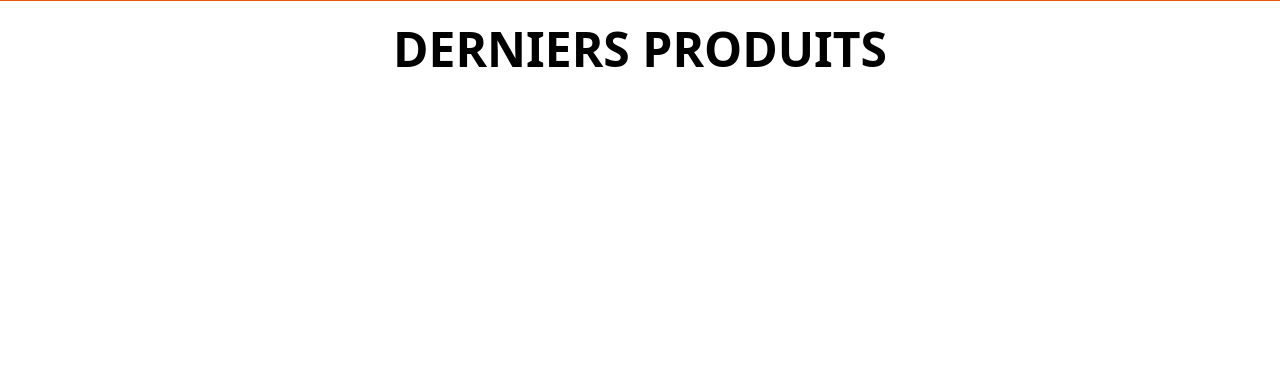
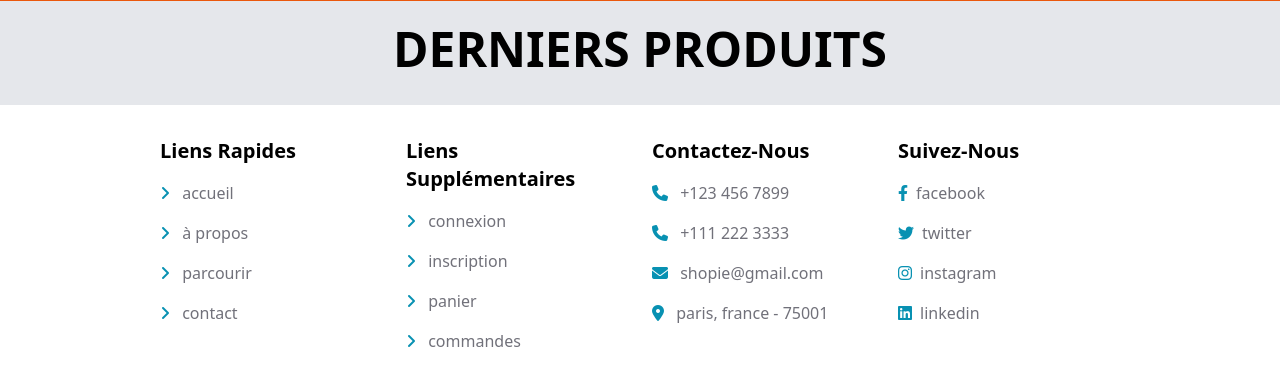
Before and after one commit to ClementBartholome/ecommerce-store, a PHP site: page / in a window 1280 px wide. Shown: the part 547-932 px from the top of the page. Before the commit the page ends 614 px from the top, so only its background shows below. Run offline with PHP 8.4, Linux system fonts and the light colour scheme; data that the repository does not hold is empty; some libraries are stand-ins or nearby versions.

Commit message:
footer style

```diff
--- a/views/home.php
+++ b/views/home.php
@@ -1,4 +1,4 @@
-<main >
+<main class="bg-gray-200" >
     <div class="bg-orange-600">
         <section class="m-auto max-w-3xl p-8">
 
--- a/views/template.php
+++ b/views/template.php
@@ -27,6 +27,53 @@
 
         </header>
         <?php include($contentView); ?>
+
+        <footer>
+
+            <section class="grid grid-cols-4 gap-6 items-start max-w-5xl m-auto p-8">
+
+            <!--
+                    display: grid;
+    grid-template-columns: repeat(auto-fit, minmax(27rem, 1fr));
+    gap: 1.5rem;
+    align-items: flex-start;
+-->
+
+                <div class="flex flex-col gap-4">
+                    <h3 class="capitalize text-xl font-bold">liens rapides</h3>
+                    <a href="home.php" class="text-zinc-500"> <i class="fas fa-angle-right pr-2 text-cyan-600	"></i> accueil</a>
+                    <a href="about.php" class="text-zinc-500"> <i class="fas fa-angle-right pr-2 text-cyan-600	"></i> à propos</a>
+                    <a href="shop.php" class="text-zinc-500"> <i class="fas fa-angle-right pr-2 text-cyan-600	"></i> parcourir</a>
+                    <a href="contact.php" class="text-zinc-500"> <i class="fas fa-angle-right pr-2 text-cyan-600	"></i> contact</a>
+                </div>
+
+                <div class="flex flex-col gap-4">
+                    <h3 class="capitalize text-xl font-bold">liens supplémentaires</h3>
+                    <a href="user_login.php" class="text-zinc-500"> <i class="fas fa-angle-right pr-2 text-cyan-600	"></i> connexion</a>
+                    <a href="user_register.php" class="text-zinc-500"> <i class="fas fa-angle-right pr-2 text-cyan-600	"></i> inscription</a>
+                    <a href="cart.php" class="text-zinc-500"> <i class="fas fa-angle-right pr-2 text-cyan-600	"></i> panier</a>
+                    <a href="orders.php" class="text-zinc-500"> <i class="fas fa-angle-right pr-2 text-cyan-600	"></i> commandes</a>
+                </div>
+
+                <div class="flex flex-col gap-4">
+                    <h3 class="capitalize text-xl font-bold">contactez-nous</h3>
+                    <a href="tel:1234567890" class="text-zinc-500"><i class="fas fa-phone pr-2 text-cyan-600	"></i> +123 456 7899</a>
+                    <a href="tel:11122233333" class="text-zinc-500"><i class="fas fa-phone pr-2 text-cyan-600	"></i> +111 222 3333</a>
+                    <a href="mailto:shopie@gmail.com" class="text-zinc-500"><i class="fas fa-envelope pr-2 text-cyan-600	"></i> shopie@gmail.com</a>
+                    <a href="https://www.google.com/myplace" class="text-zinc-500"><i class="fas fa-map-marker-alt pr-2 text-cyan-600	"></i> paris, france - 75001 </a>
+                </div>
+
+                <div class="flex flex-col gap-4">
+                    <h3 class="capitalize text-xl font-bold">suivez-nous</h3>
+                    <a href="#" class="text-zinc-500"><i class="fab fa-facebook-f pr-2 text-cyan-600	"></i>facebook</a>
+                    <a href="#" class="text-zinc-500"><i class="fab fa-twitter pr-2 text-cyan-600	"></i>twitter</a>
+                    <a href="#" class="text-zinc-500"><i class="fab fa-instagram pr-2 text-cyan-600	"></i>instagram</a>
+                    <a href="#" class="text-zinc-500"><i class="fab fa-linkedin pr-2 text-cyan-600	"></i>linkedin</a>
+                </div>
+
+            </section>
+
+        </footer>
     <script src="https://cdn.tailwindcss.com"></script>
 </body>
 </html>
```
